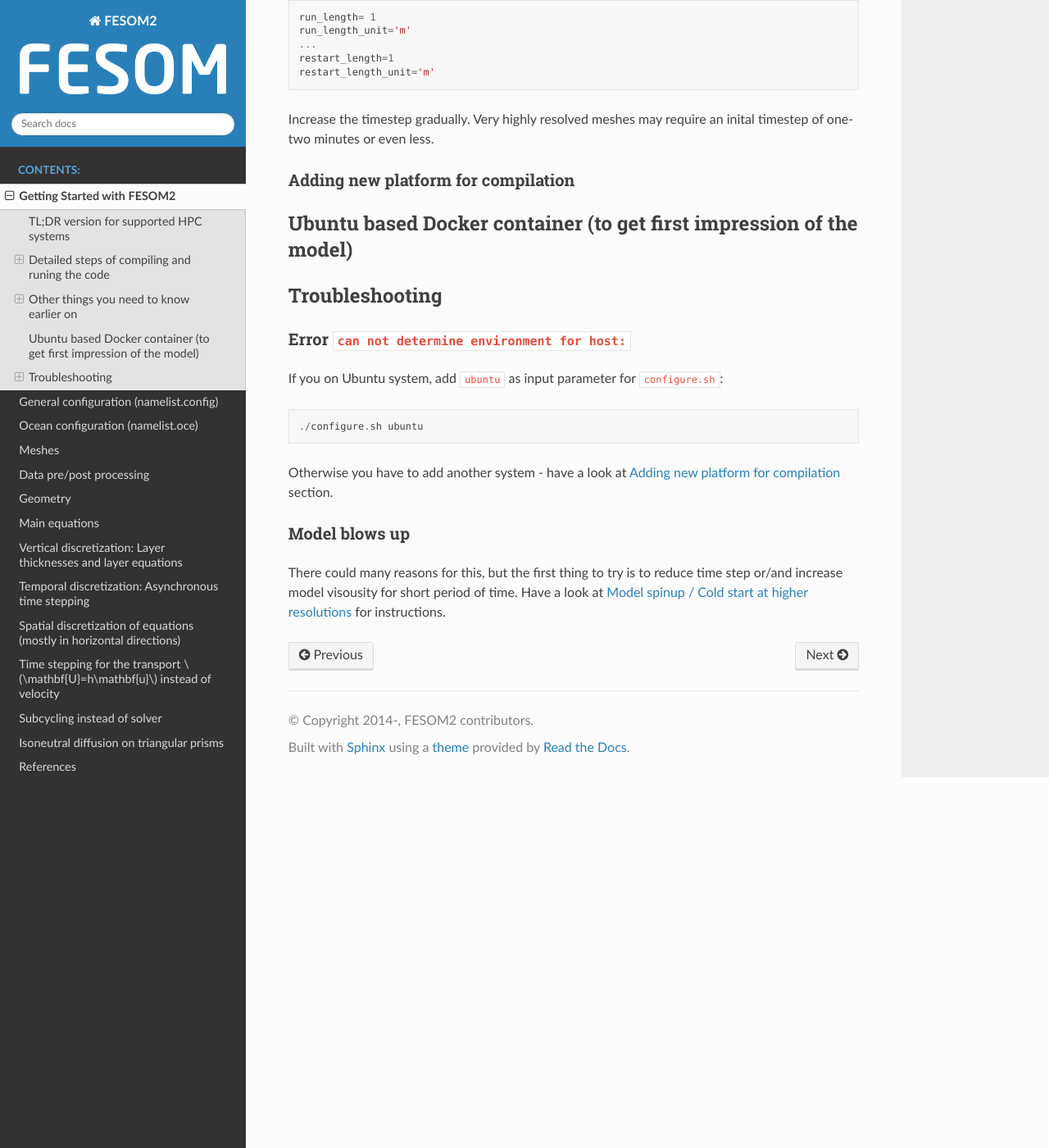
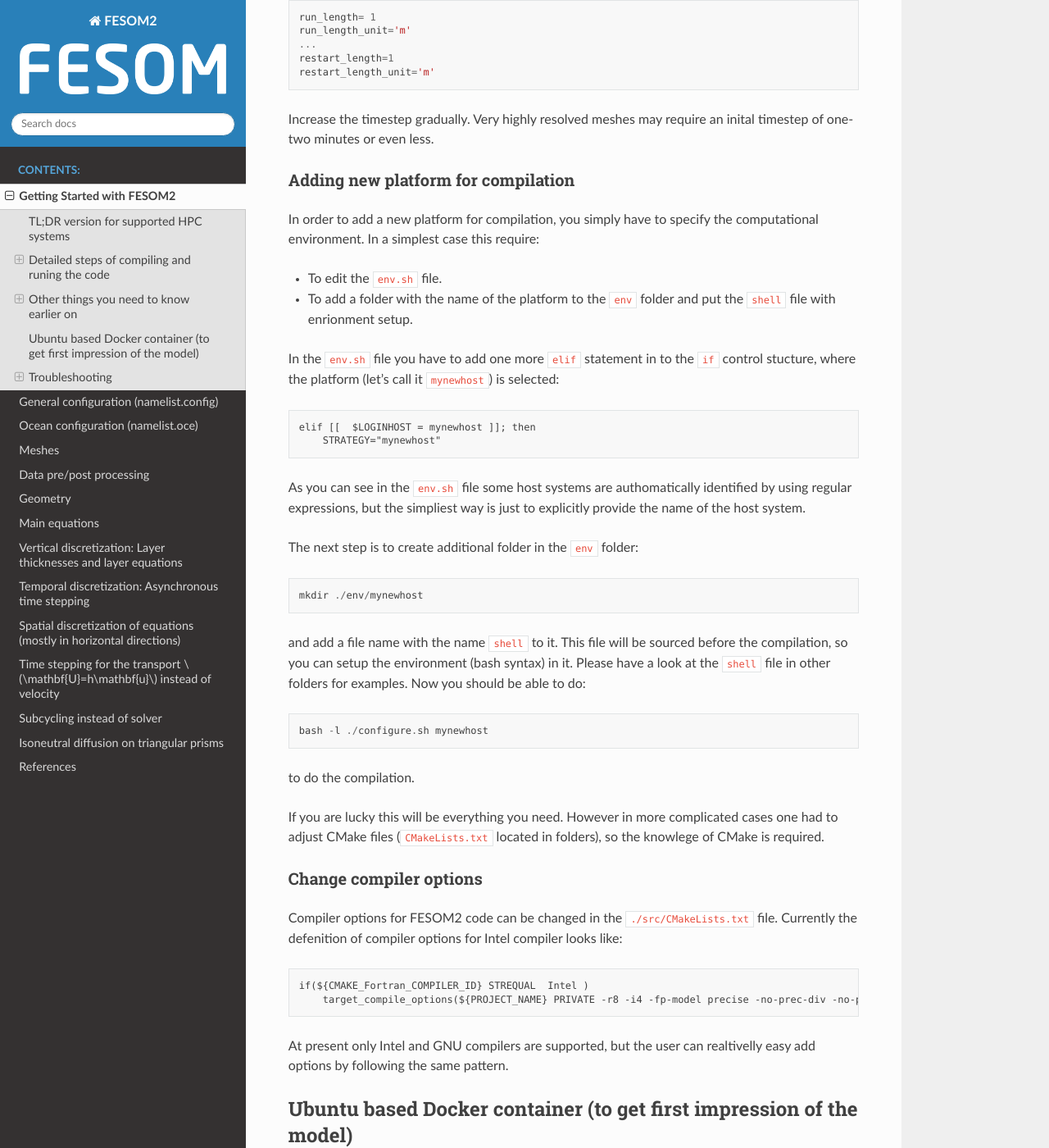
Before and after one commit to FESOM/fesom2_doc, a Sphinx documentation site: the page built from doc/getting_started/getting_started.rst, in a window 1280 px wide and 1400 px high, scrolled down 8530 px. Shown: the whole window at 82% size. Built offline with Sphinx 7.4.7 and the Read the Docs theme 2.0.0, drawn with Linux system fonts in a browser that asks for light colours.

Commit message:
add platform and change compiler option

```diff
--- a/doc/getting_started/getting_started.rst
+++ b/doc/getting_started/getting_started.rst
@@ -311,6 +311,40 @@ Increase the timestep gradually. Very highly resolved meshes may require an init
 Adding new platform for compilation
 -----------------------------------
 
+In order to add a new platform for compilation, you simply have to specify the computational environment. In a simplest case this require:
+
+- To edit the ``env.sh`` file.
+- To add a folder with the name of the platform to the ``env`` folder and put the ``shell`` file with enrionment setup.
+
+In the ``env.sh`` file you have to add one more ``elif`` statement in to the ``if`` control stucture, where the platform (let's call it ``mynewhost``) is selected::
+
+    elif [[  $LOGINHOST = mynewhost ]]; then
+        STRATEGY="mynewhost"
+
+As you can see in the ``env.sh`` file some host systems are authomatically identified by using regular expressions, but the simpliest way is just to explicitly provide the name of the host system.
+
+The next step is to create additional folder in the ``env`` folder::
+
+    mkdir ./env/mynewhost
+
+and add a file name with the name ``shell`` to it. This file will be sourced before the compilation, so you can setup the environment (bash syntax) in it. Please have a look at the ``shell`` file in other folders for examples. Now you should be able to do::
+
+    bash -l ./configure.sh mynewhost
+
+to do the compilation.
+
+If you are lucky this will be everything you need. However in more complicated cases one  had to adjust CMake files (``CMakeLists.txt`` located in folders), so the knowlege of CMake is required.
+
+Change compiler options
+-----------------------
+
+Compiler options for FESOM2 code can be changed in the ``./src/CMakeLists.txt`` file. Currently the defenition of compiler options for Intel compiler looks like::
+
+    if(${CMAKE_Fortran_COMPILER_ID} STREQUAL  Intel )
+        target_compile_options(${PROJECT_NAME} PRIVATE -r8 -i4 -fp-model precise -no-prec-div -no-prec-sqrt -fast-transcendentals -xHost -ip -init=zero)
+
+At present only Intel and GNU compilers are supported, but the user can realtivelly easy add options by following the same pattern.
+
 
 Ubuntu based Docker container (to get first impression of the model)
 ====================================================================
```
